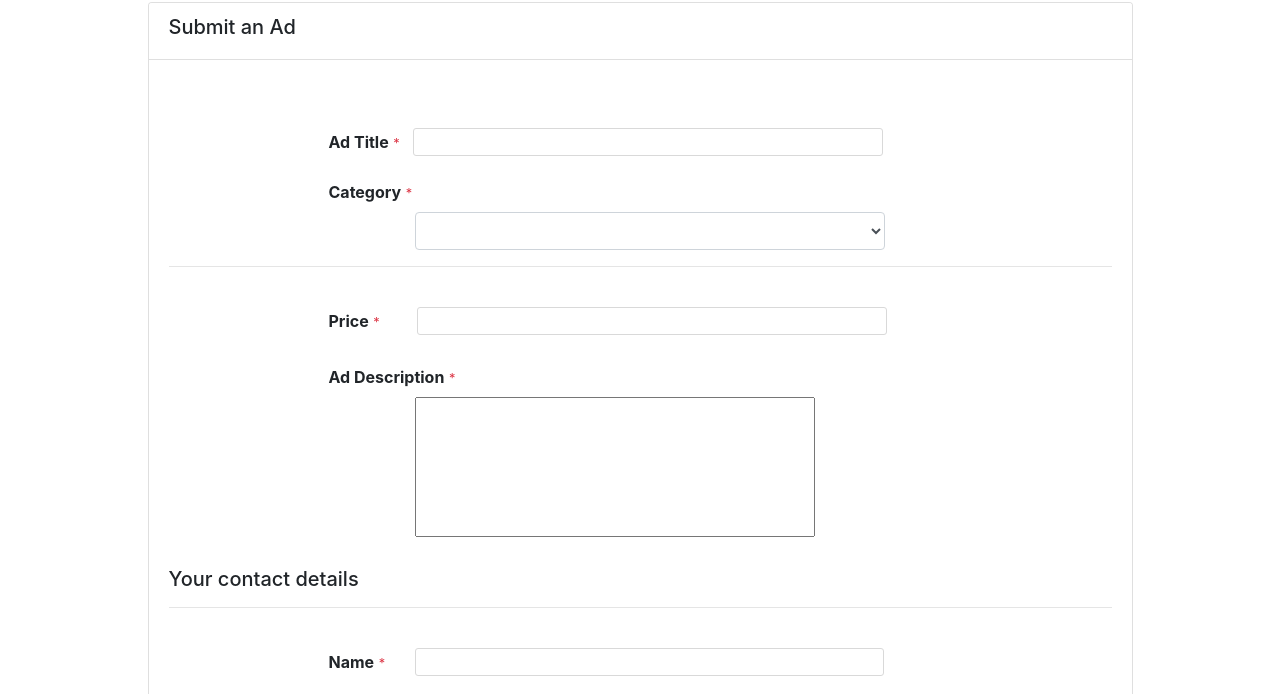
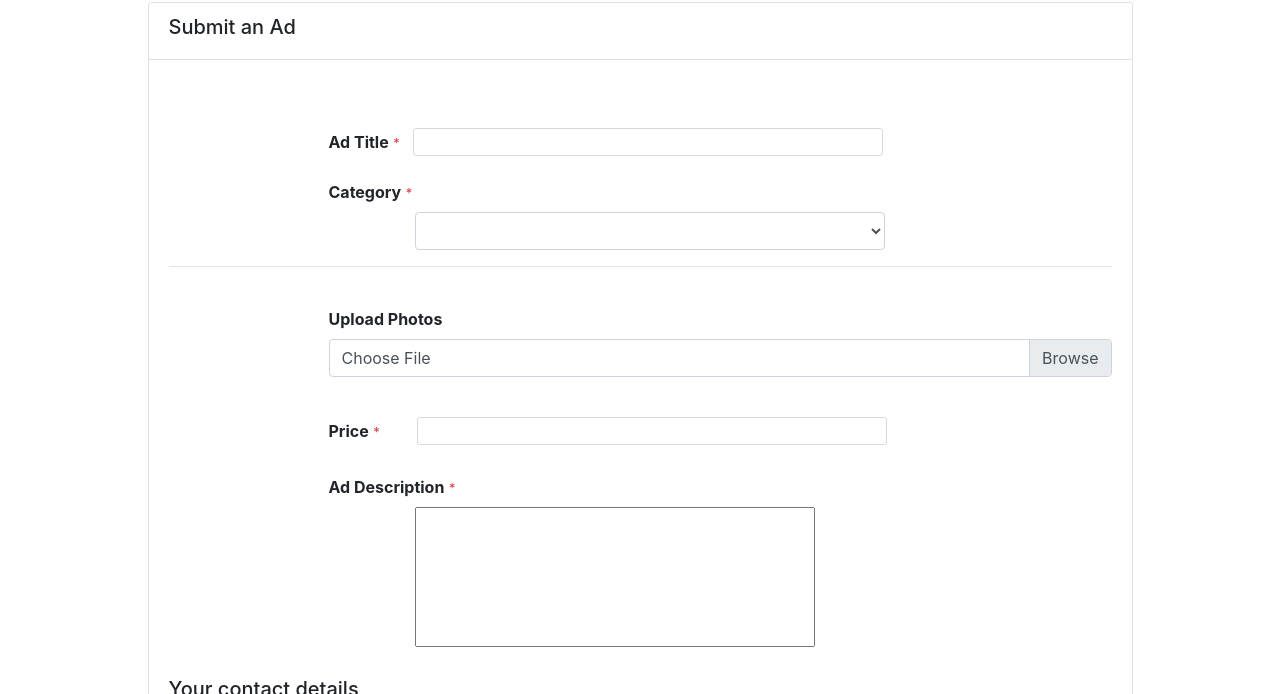
Before and after one commit to soha-moosa/OLX-Pakistan-PWA, a plain HTML site: page html/submitAd.html in a window 1280 px wide. Shown: the part 106-800 px from the top of the page. Drawn offline with nearby package versions, Linux system fonts and the light colour scheme.

Commit message:
Submit Ad Form

```diff
--- a/html/submitAd.html
+++ b/html/submitAd.html
@@ -81,7 +81,7 @@
                         <br>
                         <br>
                         <div class="card-body">
-                            <form id="submitAdForm">
+                            <form method="post" enctype="multipart/form-data" id="submitAdForm">
 
                                 <!-- Ad Title -->
 
@@ -123,6 +123,24 @@
                                 <hr>
                                 <br>
                                 <div class="div1">
+                                    <label for="uploadPhotos">
+                                        <span>
+                                            <b>Upload Photos</b>
+                                        </span>
+                                    </label>
+                                    <div class="custom-file mb-3">
+                                        <input type="file" name="filename" class="custom-file-input file-width" id="inputFileToLoad">
+                                        <label for="file" class="custom-file-label">Choose File</label>
+                                    </div>
+                                    <br>
+                                    <!-- <input type="submit" value="Submit" class="btn btn-primary" style="margin-left: 30%;" id="BaseToImage"> -->
+
+                                    <!-- <input type="file" name="filename" class="btn form-control" id="price"> -->
+                                    <!-- <input type="submit" value="upload" style="margin-left: 3%;" class="btn text-white submit-ad-button"> -->
+                                </div>
+                                <br>
+
+                                <div class="div1">
                                     <label for="price">
                                         <span>
                                             <b>Price</b>
@@ -147,7 +165,7 @@
                                         </label>
                                     </div>
                                     <div>
-                                        <textarea id="ad-description" style="margin-left: 11%;" cols="80" rows="1" class="text-area" maxlength="100" placeholder=" Include the brand, model, age and any included accessories.">
+                                        <textarea id="ad-description" style="margin-left: 11%;" cols="80" rows="1" class="text-area" maxlength="1000000" placeholder=" Include the brand, model, age and any included accessories.">
                                     </textarea>
                                     </div>
                                 </div>
@@ -219,13 +237,14 @@
         </div>
     </div>
 
-    <script src="../js/submitAd.js"></script>
     <script src="https://code.jquery.com/jquery-3.3.1.slim.min.js"
         "sha384-q8i/X+965DzO0rT7abK41JStQIAqVgRVzpbzo5smXKp4YfRvH+8abtTE1Pi6jizo" crossorigin="anonymous"></script>
     <script src="https://cdnjs.cloudflare.com/ajax/libs/popper.js/1.14.3/umd/popper.min.js" integrity="sha384-ZMP7rVo3mIykV+2+9J3UJ46jBk0WLaUAdn689aCwoqbBJiSnjAK/l8WvCWPIPm49"
         crossorigin="anonymous"></script>
     <script src="https://stackpath.bootstrapcdn.com/bootstrap/4.1.2/js/bootstrap.min.js" integrity="sha384-o+RDsa0aLu++PJvFqy8fFScvbHFLtbvScb8AjopnFD+iEQ7wo/CG0xlczd+2O/em"
         crossorigin="anonymous"></script>
+    <script src="../js/submitAd.js"></script>
+
 </body>
 
 </html>
```
